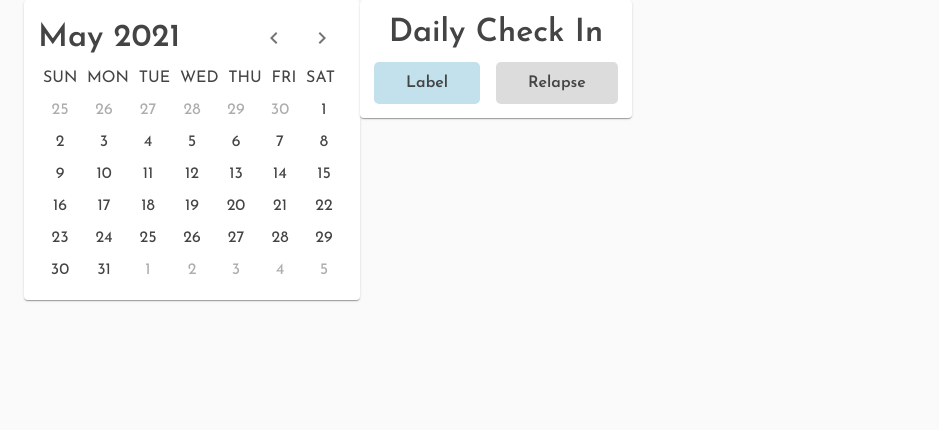
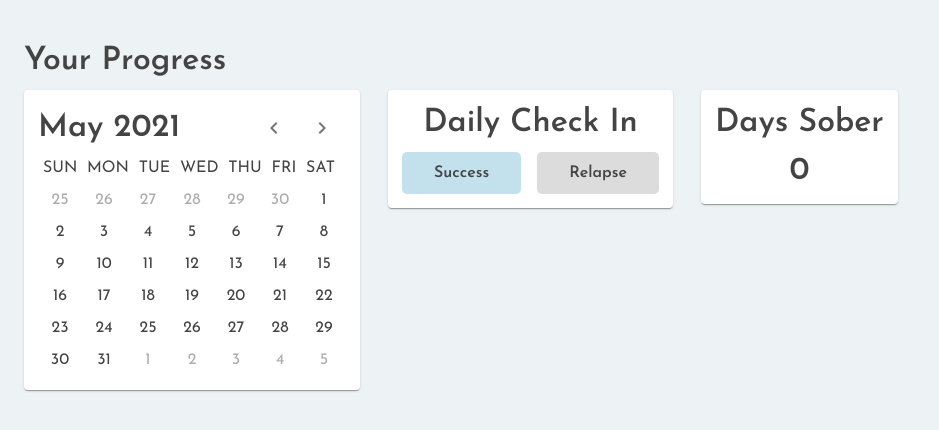
Before and after one commit to christofuy/ColdTurkey, a React (Create React App) app in the folder frontend/: page /dashboard in a window 1280 px wide. Shown: the top 430 px of the page, without its empty margins (0-939 px from the left). Built offline with nearby package versions, Linux system fonts and the light colour scheme; no server answers; the HTML template or start-up script is replaced by a standard one.

Commit message:
im tired LMAO

```diff
--- a/frontend/src/components/Calendar/Week.js
+++ b/frontend/src/components/Calendar/Week.js
@@ -1,5 +1,5 @@
 import CalendarDate from './Date'
-import {getDays} from '../../util/calendarFxns'
+import {getDays, compareDates} from '../../util/calendarFxns'
 import useCalendar from '../../hooks/useCalendar'
 
 
@@ -13,7 +13,7 @@ const Week = ({start, month}) => {
         <CalendarDate
           key={`day-${date.getDay()}`}
           active={date.getMonth() === month}
-        //marked={datesSober.contains()}
+          marked={compareDates(date, datesSober)}
         >
           {date.getDate()}
         </CalendarDate>
@@ -22,5 +22,4 @@ const Week = ({start, month}) => {
   )
 }
 
-
 export default Week
--- a/frontend/src/components/CheckIn/CheckIn.js
+++ b/frontend/src/components/CheckIn/CheckIn.js
@@ -1,33 +1,64 @@
+import {useState} from 'react'
+import useAuth from '../../utils/useAuth'
 import Typography from '../Typography/Typography'
 import Button from '../Button/Button'
+import CheckIcon from '@material-ui/icons/Check';
 import useCalendar from '../../hooks/useCalendar'
 import './checkin.scss'
 
 
 const CheckIn = () => {
+  const {user} = useAuth()
+  const [done, setDone] = useState(false)
   // TODO; logic for checking if done already
   // logic for incrementing days sober
   // logic for
-  const {datesSober} = useCalendar()
+  const {datesSober, setDatesSober, setDaysSober, year, month} = useCalendar()
+
+  const handleSubmit = async () => {
+    setDatesSober(datesSober.concat(new Date(year, month, new Date().getDate())))
+    const res = await fetch('http://localhost:5000/api/date', {
+      method: 'POST',
+      credentials: 'include',
+      headers: {
+        'Accept': 'application/json',
+        'Content-type': 'application/json',
+        'x-auth-token': user
+      },
+      body: JSON.stringify({
+        date: new Date(year, month, new Date().getDate())
+      })
+    })
+
+    const payload = await res.json()
+    console.log("Payload: ", payload)
+    setDone(true)
+  }
 
   return (
     <div className='checkin'>
       <Typography variant='h2' align='center' gutterBottom>Daily Check In</Typography>
+      {done
+        ? (<Typography align='center'><CheckIcon fontSize='large' /></Typography>)
+        : (
           <div className='buttons flex jc-sb'>
             <Button
               variant='contained'
               color='primary'
-        //onClick={}
+              onClick={handleSubmit}
             >
-          Label
+              Success
         </Button>
             <Button
               variant='contained'
               color='secondary'
+              onClick={() => setDone(true)}
             >
               Relapse
         </Button>
           </div>
+        )
+      }
     </div>
   )
 }
--- /dev/null
+++ b/frontend/src/components/Counter/Counter.js
@@ -0,0 +1,16 @@
+import Typography from '../Typography/Typography'
+import useCalendar from '../../hooks/useCalendar'
+
+const Counter = () => {
+  const {daysSober} = useCalendar()
+
+  return (
+    <div className='checkin'>
+      <Typography variant='h2' align='center' gutterBottom>Days Sober</Typography>
+      <Typography variant='h2' align='center'>{daysSober}</Typography>
+    </div>
+  )
+}
+
+
+export default Counter
--- /dev/null
+++ b/frontend/src/components/Counter/counter.scss
@@ -0,0 +1,6 @@
+
+
+
+.checkin{
+  padding:1em;
+}
--- a/frontend/src/hooks/useCalendar.js
+++ b/frontend/src/hooks/useCalendar.js
@@ -1,10 +1,13 @@
 import {useState, useEffect, createContext, useContext} from 'react'
+import {countDaysSober} from '../util/calendarFxns'
+import useAuth from '../utils/useAuth'
 
 const CalendarContext = createContext()
 
 const useCalendar = () => useContext(CalendarContext)
 
 export const CalendarProvider = ({children}) => {
+  const {user} = useAuth()
   const [month, setMonth] = useState(new Date().getMonth())
   const [year, setYear] = useState(new Date().getFullYear())
   const [daysSober, setDaysSober] = useState(0)
@@ -12,6 +15,24 @@ export const CalendarProvider = ({children}) => {
 
   useEffect(() => {
     // make request to database here
+    const makeRequest = async () => {
+      const res = await fetch('http://localhost:5000/api/date', {
+        method: 'GET',
+        credentials: 'include',
+        headers: {
+          'Accept': 'application/json',
+          'Content-type': 'application/json',
+          'x-auth-token': user
+        },
+      })
+      const payload = await res.json()
+      if (payload.doc) {
+        const dates = payload.doc.dates.map(date => new Date(date.date))
+        setDatesSober(dates)
+        setDaysSober(countDaysSober(dates))
+      }
+    }
+    makeRequest()
   }, [])
 
   const value = {
@@ -25,6 +46,8 @@ export const CalendarProvider = ({children}) => {
     setDatesSober
   }
 
+  console.log(value)
+
   return (
     <CalendarContext.Provider value={value}>
       {children}
--- a/frontend/src/pages/Dashboard/Dashboard.js
+++ b/frontend/src/pages/Dashboard/Dashboard.js
@@ -1,22 +1,31 @@
+import Typography from '../../components/Typography/Typography'
 import Container from '@material-ui/core/Container'
 import Card from '@material-ui/core/Card'
 import Calendar from '../../components/Calendar/Calendar'
 import CheckIn from '../../components/CheckIn/CheckIn'
+import Counter from '../../components/Counter/Counter'
 import {CalendarProvider} from '../../hooks/useCalendar'
+import './dashboard.scss'
 
 const Dashboard = () => {
   return (
     <CalendarProvider>
+      <div className='dashboard'>
         <Container maxWidth='lg'>
-        <div className='flex ai-fstart'>
-          <Card>
+          <Typography variant='h2' gutterBottom>Your Progress</Typography>
+          <div className='dashboard__main flex ai-fstart'>
+            <Card className='dashboard__component'>
               <Calendar />
             </Card>
-          <Card>
+            <Card className='dashboard__component'>
               <CheckIn />
+            </Card>
+            <Card className='dashboard__component'>
+              <Counter />
             </Card>
           </div>
         </Container>
+      </div>
     </CalendarProvider>
   )
 }
--- /dev/null
+++ b/frontend/src/pages/Dashboard/dashboard.scss
@@ -0,0 +1,13 @@
+
+
+
+.dashboard{
+  min-height:100vh;
+  background-color:#EDF2F4;
+  padding:3em 0;
+  &__main{
+    .dashboard__component+.dashboard__component{
+      margin-left:2em;
+    }
+  }
+}
--- a/frontend/src/util/calendarFxns.js
+++ b/frontend/src/util/calendarFxns.js
@@ -25,3 +25,28 @@ export const getDays = (start) => {
 
   return days
 }
+
+export const compareDates = (d1, dates) => {
+  for (let i = 0; i < dates.length; ++i) {
+    const d2 = dates[i]
+    if (d1.getDate() === d2.getDate()
+      && d1.getFullYear() === d2.getFullYear()
+      && d1.getMonth() === d2.getMonth()
+    ) {
+      return true;
+    }
+  }
+  return false;
+}
+
+export const countDaysSober = (dates) => {
+  let count = 0;
+  const curr = new Date()
+  for (let i = dates.length - 1; i >= 0; --i) {
+    const other = dates[i]
+    const diffTime = Math.abs(curr - other);
+    const diffDays = Math.ceil(diffTime / (1000 * 60 * 60 * 24));
+    if (diffDays < 2) count++;
+  }
+  return count
+}
```
Also changed, not shown: frontend/src/hooks/useFetch.js (added, +20 -0 lines). Lines whose indentation alone changed are shown as unchanged.
